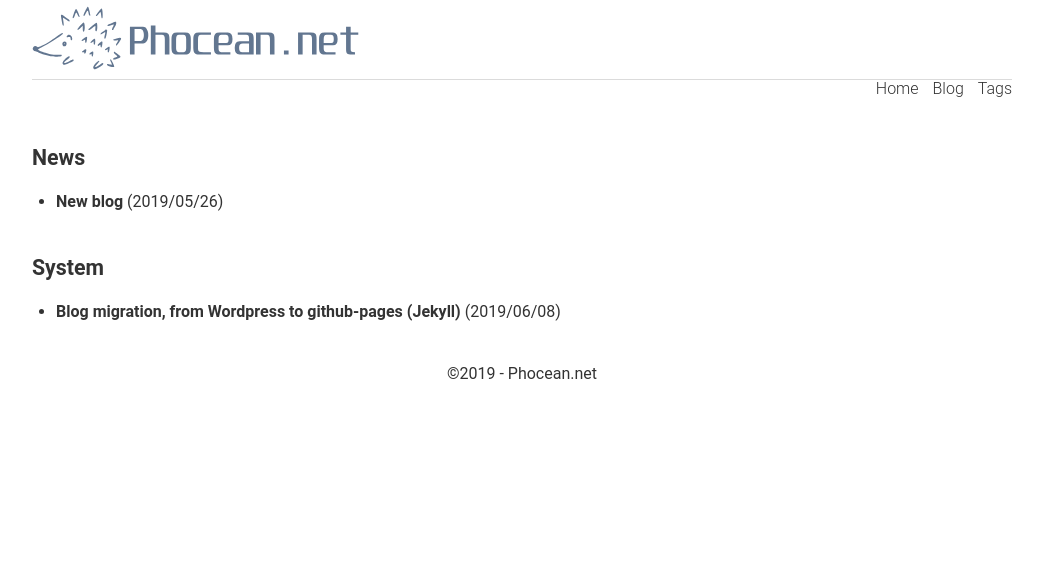
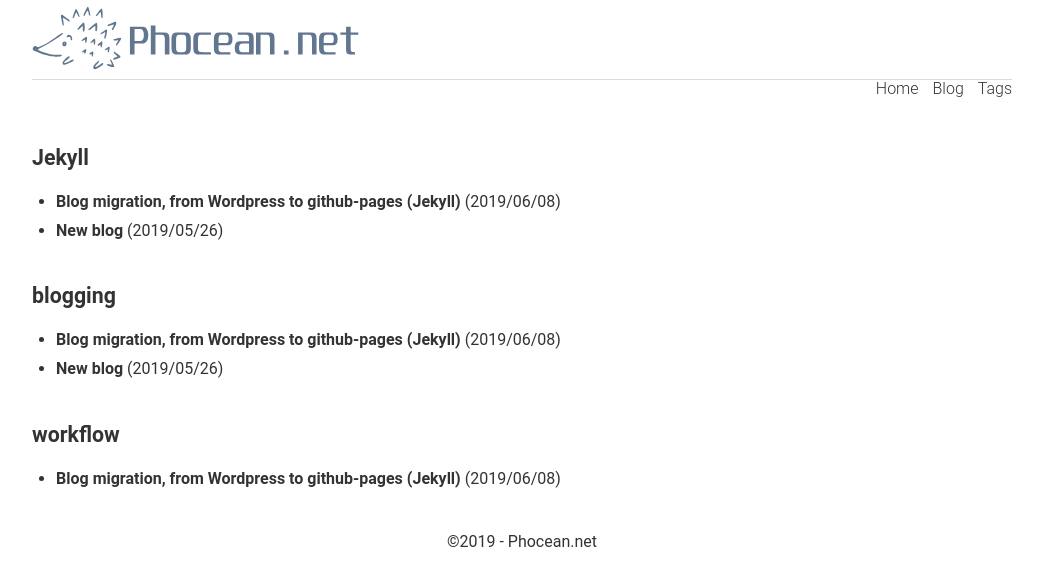
Before and after one commit to phocean/phocean.github.io, a Jekyll site: the page built from tags.md, in a window 1280 px wide. Shown: the top 586 px of the page, without its empty margins (118-1161 px from the left). Built offline with Jekyll 4.4.1, drawn with Linux system fonts in a browser that asks for light colours.

Commit message:
Tag updates

```diff
--- a/_posts/2019-05-26-hello.md
+++ b/_posts/2019-05-26-hello.md
@@ -2,7 +2,7 @@
 layout: post
 title: New blog
 categories: News
-tags: News
+tags: [Jekyll, blogging]
 ---
 
 Hello World!
--- a/_posts/2019-06-08-blog_migration.md
+++ b/_posts/2019-06-08-blog_migration.md
@@ -2,7 +2,7 @@
 layout: post
 title: Blog migration, from Wordpress to github-pages (Jekyll)
 categories: System
-tags: System
+tags: [Jekyll, blogging, workflow]
 ---
 
 ### My motive
```
